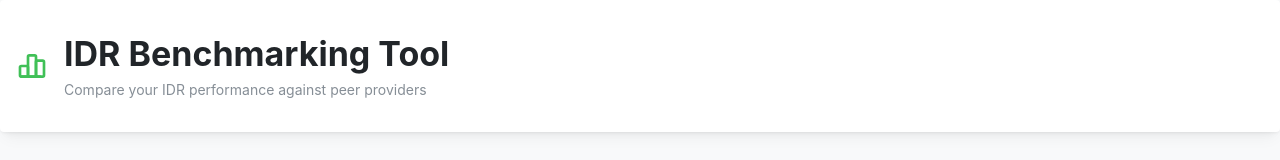
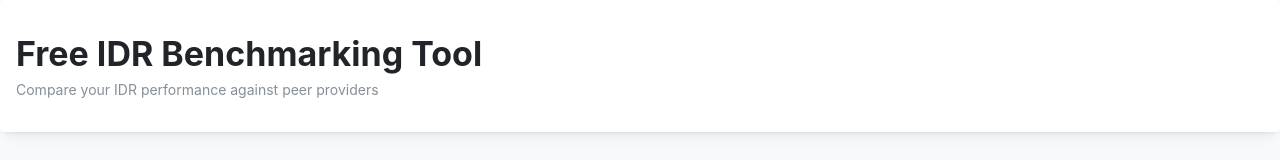
Before and after one commit to clearest-health/idr-benchmarking-tool, a Next.js app in the folder app/: page / in a window 1280 px wide. Shown: the top 160 px of the page. Built offline with nearby package versions, Linux system fonts and the light colour scheme; no server answers.

Commit message:
adding clearest branding

```diff
--- a/app/src/app/layout.tsx
+++ b/app/src/app/layout.tsx
@@ -17,6 +17,9 @@ const geistMono = Geist_Mono({
 export const metadata: Metadata = {
   title: "Free IDR Benchmarking Tool",
   description: "Free IDR Benchmarking Tool",
+  icons: {
+    icon: "/logo.svg",
+  },
 };
 
 export default function RootLayout({
--- a/app/src/components/BenchmarkingDashboard.tsx
+++ b/app/src/components/BenchmarkingDashboard.tsx
@@ -319,10 +319,9 @@ export default function BenchmarkingDashboard() {
       <Paper shadow="sm" mb="lg">
         <Container size="xl" py="xl">
           <Group align="center">
-            <IconChartBar size={32} color="var(--mantine-color-green-6)" />
             <div>
               <Title order={1} size="h1" c="gray.9">
-                IDR Benchmarking Tool
+                Free IDR Benchmarking Tool
               </Title>
               <Text size="sm" c="gray.6" mt={4}>
                 Compare your IDR performance against peer providers
```
Also changed, not shown: app/public/logo.svg (added).
